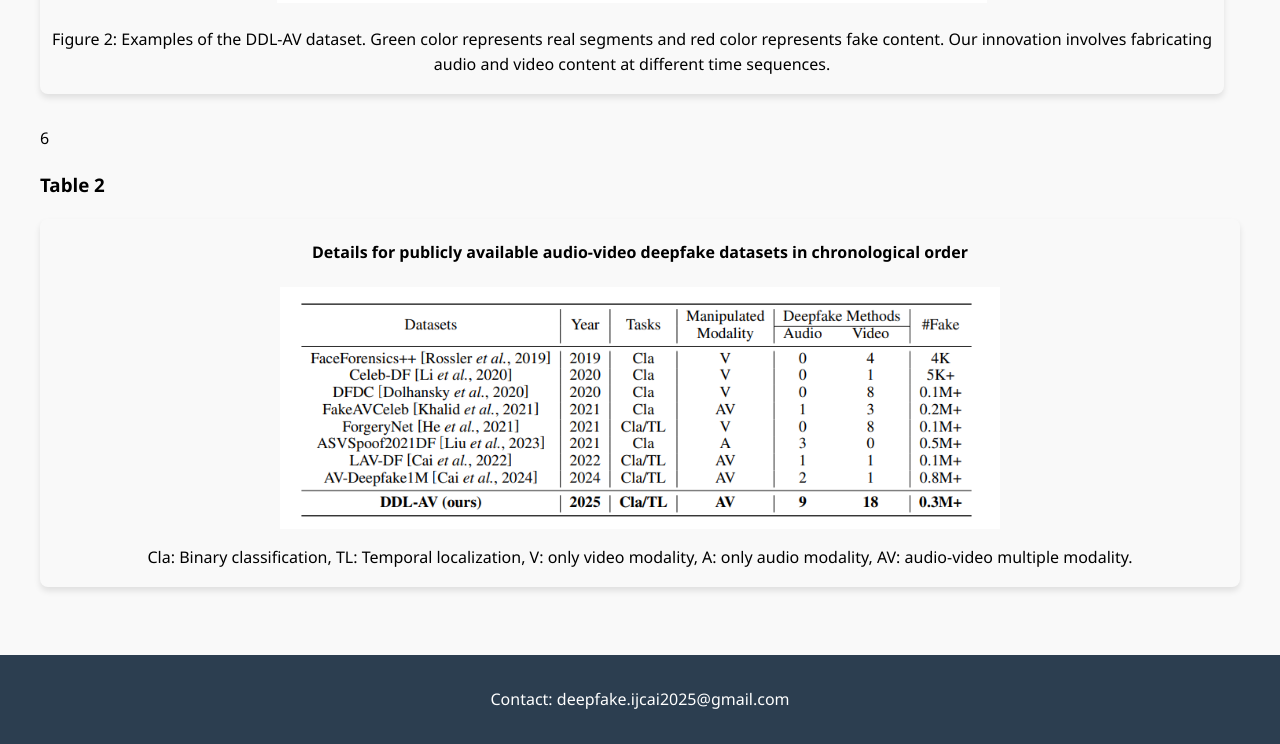
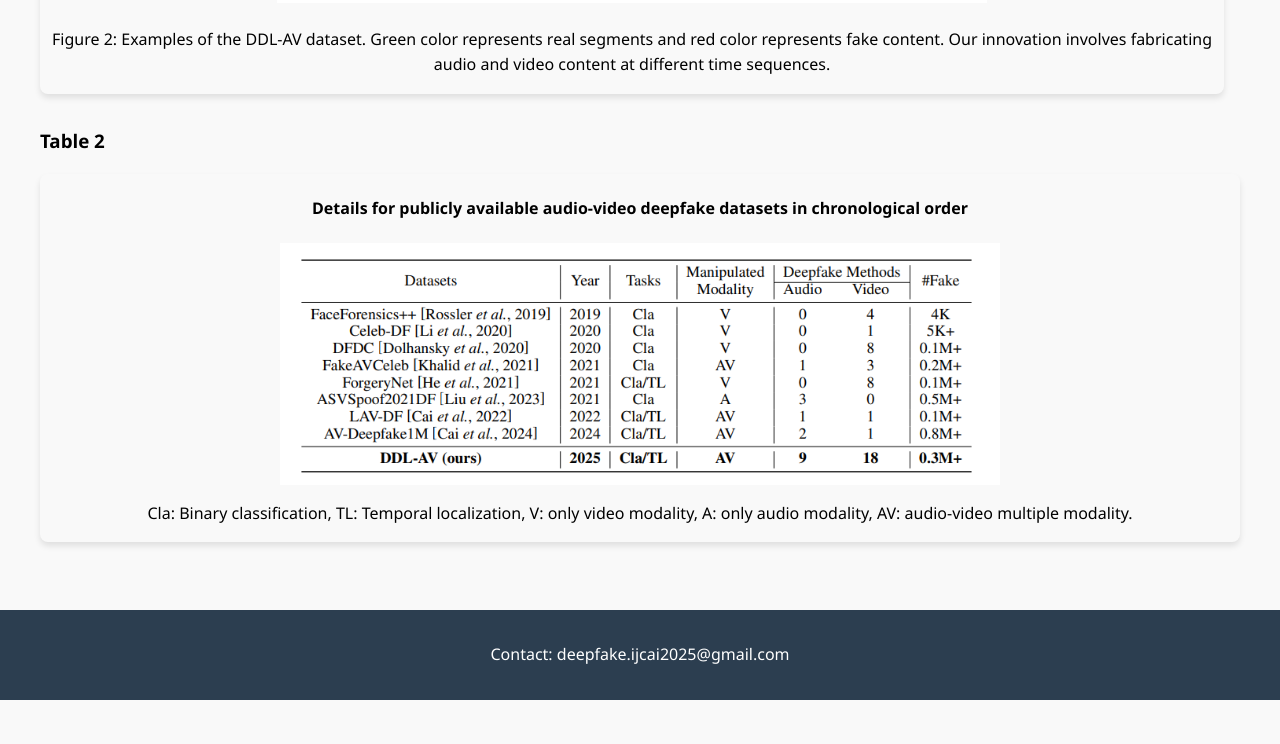
Before and after one commit to AI-Safety-workshop-ijcai2026/AI-Safety-workshop-ijcai2026, a plain HTML site: page datasets.html in a window 1280 px wide. Shown: the part 4225-4969 px from the top of the page. After the commit the page ends 4925 px from the top, so only its background shows below. Drawn offline with Linux system fonts and the light colour scheme.

Commit message:
challenge.html

```diff
--- a/datasets.html
+++ b/datasets.html
@@ -169,7 +169,7 @@
             </div>
     </section>
     <!-- Table 2 -->
-    <div class="additional-content" style="margin-top: 2rem;" id="table2">6
+    <div class="additional-content" style="margin-top: 2rem;" id="table2">
         <h3>Table 2</h3>
         <div class="sample-item" align="center">
             <h4>Details for publicly available audio-video deepfake datasets in chronological order</h4>
```
